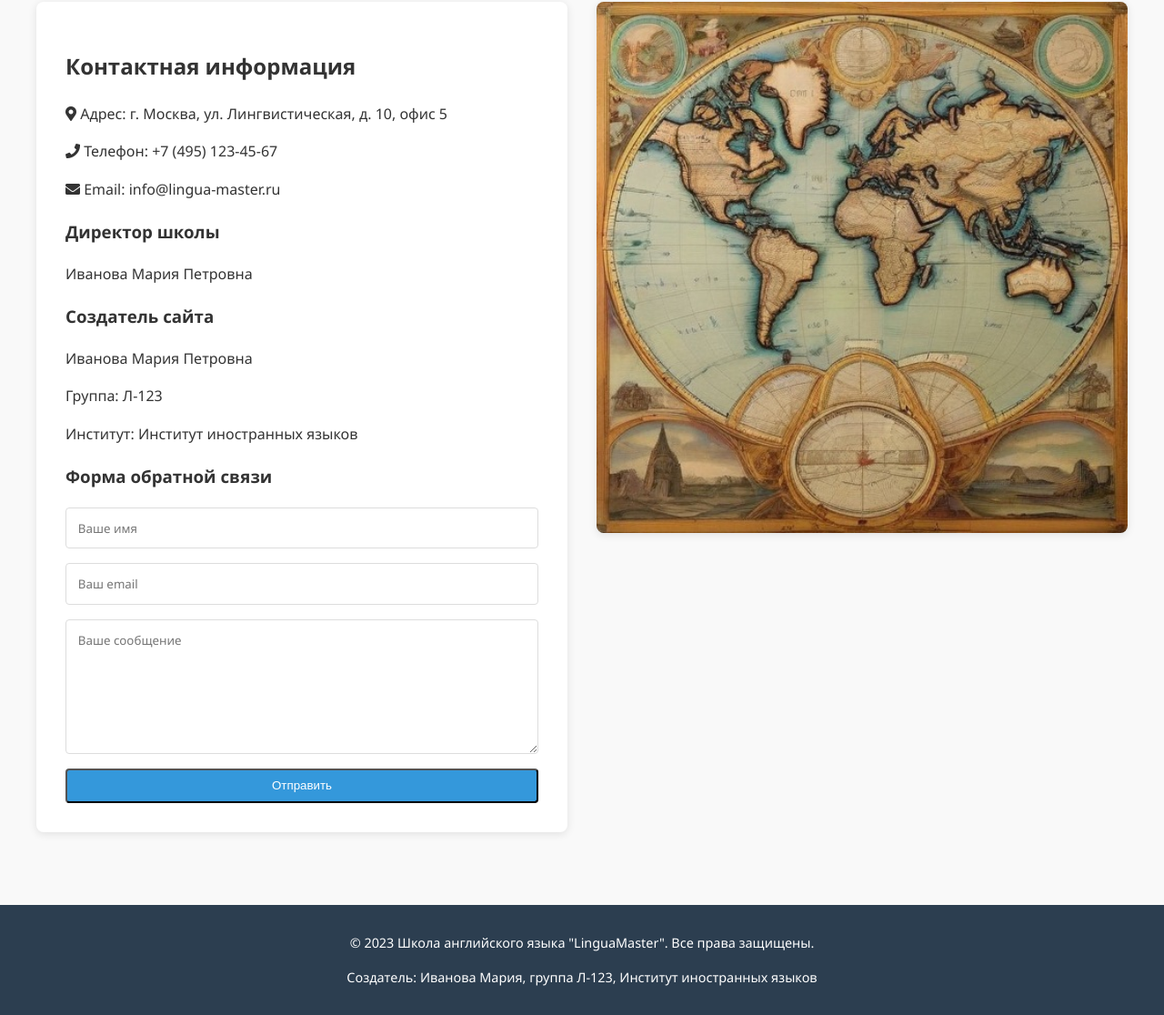
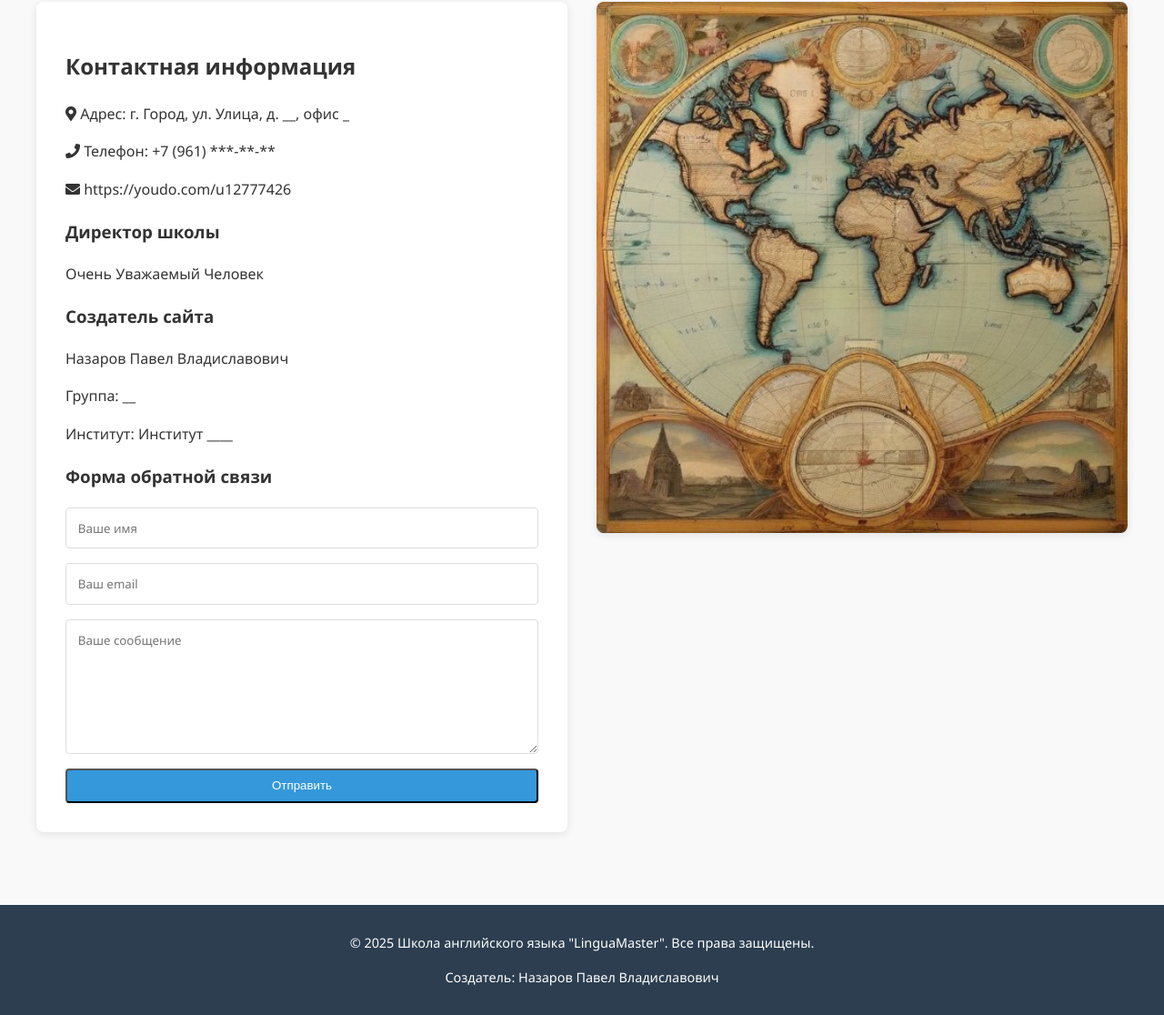
Before and after one commit to PavelVNazarov/en_translator_school, a plain HTML site: page docs/contacts.html in a window 1280 px wide. Shown: the part 209-1325 px from the top of the page at 91% size. Drawn offline with Linux system fonts and the light colour scheme.

Commit message:
Update contacts.html

```diff
--- a/docs/contacts.html
+++ b/docs/contacts.html
@@ -34,17 +34,17 @@
     <div class="contacts-container">
         <div class="contact-info">
             <h2>Контактная информация</h2>
-            <p><i class="fas fa-map-marker-alt"></i> Адрес: г. Москва, ул. Лингвистическая, д. 10, офис 5</p>
-            <p><i class="fas fa-phone"></i> Телефон: +7 (495) 123-45-67</p>
-            <p><i class="fas fa-envelope"></i> Email: info@lingua-master.ru</p>
+            <p><i class="fas fa-map-marker-alt"></i> Адрес: г. Город, ул. Улица, д. __, офис _</p>
+            <p><i class="fas fa-phone"></i> Телефон: +7 (961) ***-**-**</p>
+            <p><i class="fas fa-envelope"></i> https://youdo.com/u12777426</p>
 
             <h3>Директор школы</h3>
-            <p>Иванова Мария Петровна</p>
+            <p>Очень Уважаемый Человек</p>
 
             <h3>Создатель сайта</h3>
-            <p>Иванова Мария Петровна</p>
-            <p>Группа: Л-123</p>
-            <p>Институт: Институт иностранных языков</p>
+            <p>Назаров Павел Владиславович</p>
+            <p>Группа: __</p>
+            <p>Институт: Институт ____</p>
 
             <h3>Форма обратной связи</h3>
             <form class="contact-form">
@@ -64,8 +64,8 @@
     </main>
 
     <footer>
-        <p>&copy; 2023 Школа английского языка "LinguaMaster". Все права защищены.</p>
-        <p>Создатель: Иванова Мария, группа Л-123, Институт иностранных языков</p>
+        <p>&copy; 2025 Школа английского языка "LinguaMaster". Все права защищены.</p>
+        <p>Создатель: Назаров Павел Владиславович</p>
     </footer>
 
     <script src="static/js/script.js"></script>
```
